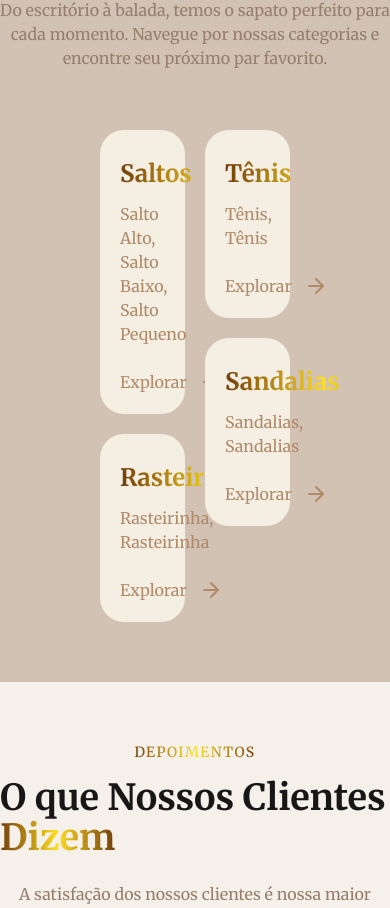
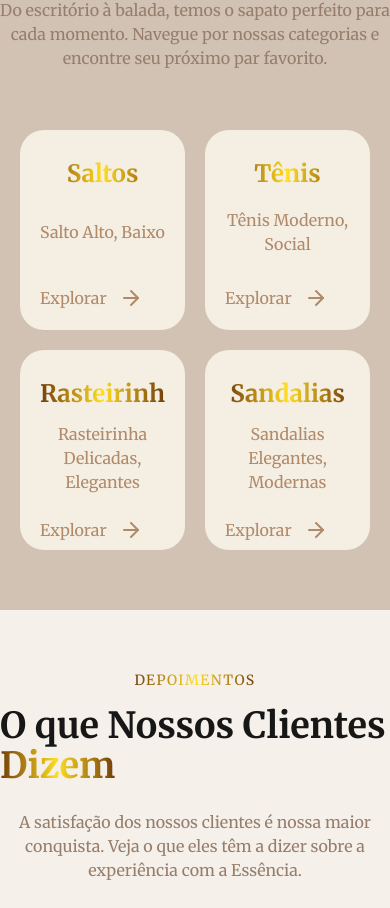
Before and after one commit to FernandoMoreti/Maison-Lune, a Next.js app: page / in a window 390 px wide. Shown: the part 3530-4438 px from the top of the page. Built offline with nearby package versions, Linux system fonts and the light colour scheme.

Commit message:
feat(mobile) Deixando o Category responsivo

```diff
--- a/components/UI/CardCategory.tsx
+++ b/components/UI/CardCategory.tsx
@@ -3,15 +3,18 @@ import { ArrowLeft, ArrowRight } from "lucide-react";
 interface CardProps {
 	name: string;
 	models: string;
+	classname: string;
 }
 
-export default function CardCategory({ name, models }: CardProps) {
+export default function CardCategory({ name, models, classname }: CardProps) {
 	return (
-		<div className="w-full p-5 rounded-3xl transition-all duration-200 bg-[#f4eee3] hover:-translate-y-0.5 hover:shadow-2xl">
-			<p className="font-display w-50 text-2xl md:text-3xl font-bold bg-linear-to-r from-yellow-900 via-yellow-300 to-yellow-900 bg-clip-text text-transparent mt-2 mb-3">
+		<div
+			className={`flex flex-col w-full ${classname} justify-between p-5 rounded-3xl transition-all duration-200 bg-[#f4eee3] hover:-translate-y-0.5 hover:shadow-2xl`}
+		>
+			<p className="text-center md:text-start font-display md:w-50 text-2xl md:text-3xl font-bold bg-linear-to-r from-yellow-900 via-yellow-300 to-yellow-900 bg-clip-text text-transparent mt-2 mb-3">
 				{name}
 			</p>
-			<p className="text-[#b08a69] mb-6">{models}</p>
+			<p className="text-[#b08a69] text-center md:text-start mb-6">{models}</p>
 			<button className="flex cursor-pointer gap-3 text-[#b08a69] hover:translate-x-1 transition-all duration-300">
 				Explorar <ArrowRight />
 			</button>
--- a/components/layout/Category.tsx
+++ b/components/layout/Category.tsx
@@ -27,7 +27,7 @@ export default function Category() {
 					Navegue por nossas categorias e encontre seu próximo par favorito.
 				</p>
 			</motion.div>
-			<div className="grid grid-cols-2 gap-5 px-25 mt-15">
+			<div className="grid grid-cols-2 gap-5 px-5 md:px-25 mt-15">
 				<motion.div
 					initial={{ opacity: 0, x: -60 }}
 					whileInView={{ opacity: 1, x: 0 }}
@@ -37,11 +37,13 @@ export default function Category() {
 				>
 					<CardCategory
 						name={"Saltos"}
-						models={"Salto Alto, Salto Baixo, Salto Pequeno"}
+						models={"Salto Alto, Baixo"}
+						classname="h-50 md:h-auto"
 					/>
 					<CardCategory
 						name={"Rasteirinha"}
-						models={"Rasteirinha, Rasteirinha"}
+						models={"Rasteirinha Delicadas, Elegantes"}
+						classname="h-50 md:h-auto"
 					/>
 				</motion.div>
 				<motion.div
@@ -51,8 +53,16 @@ export default function Category() {
 					transition={{ duration: 0.6, ease: "easeOut" }}
 					className="flex flex-col gap-5"
 				>
-					<CardCategory name={"Tênis"} models={"Tênis, Tênis"} />
-					<CardCategory name={"Sandalias"} models={"Sandalias, Sandalias"} />
+					<CardCategory
+						name={"Tênis"}
+						models={"Tênis Moderno, Social"}
+						classname="h-50 md:h-auto"
+					/>
+					<CardCategory
+						name={"Sandalias"}
+						models={"Sandalias Elegantes, Modernas"}
+						classname="h-50 md:h-auto"
+					/>
 				</motion.div>
 			</div>
 		</section>
```
